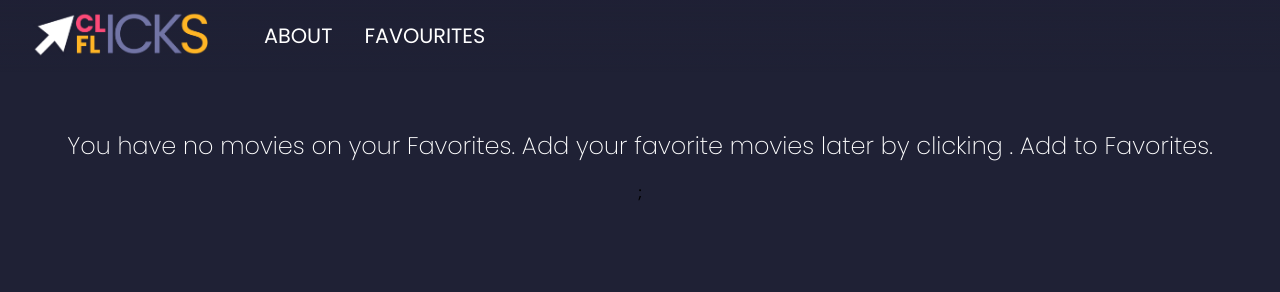
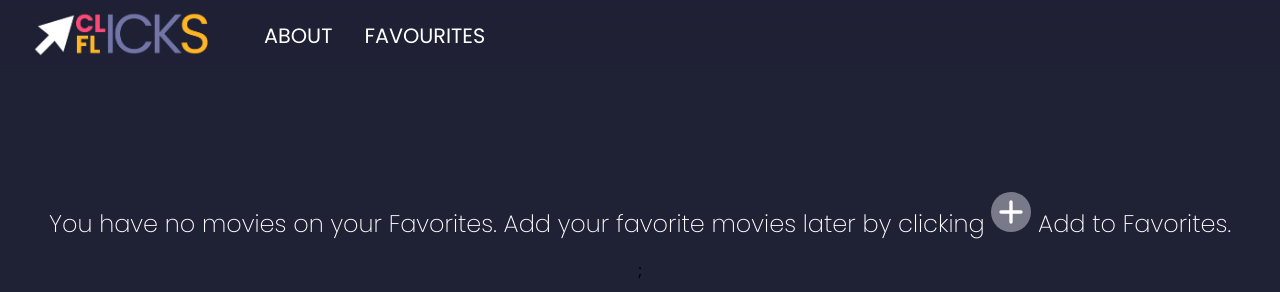
Before and after one commit to fgerrymok/react-movie-app, a React (Vite) app in the folder movie-app/: page /favourites in a window 1280 px wide. Shown: the top 292 px of the page. Built offline with nearby package versions, Linux system fonts and the light colour scheme; no server answers.

Commit message:
Finished updating favourites

```diff
--- a/movie-app/src/pages/FavouritesPage.jsx
+++ b/movie-app/src/pages/FavouritesPage.jsx
@@ -42,7 +42,7 @@ export default function Favourites() {
 
   return (
     <div className="main-body">
-      <h2 className={Object.keys(favouritedMovies).length === 0 ? "show-message" : "hide-message"}>You have no movies on your Favorites. Add your favorite movies later by clicking . Add to Favorites.</h2>;
+      <h2 className={Object.keys(favouritedMovies).length === 0 ? "show-message" : "hide-message"}>You have no movies on your Favorites. Add your favorite movies later by clicking {addToFavouritesSvg} Add to Favorites.</h2>;
       <div className="favourites-movie-container">
         {Object.keys(favouritedMovies).map((key) => {
           const stringifiedObject = localStorage.getItem(key);
--- a/movie-app/src/styles/Favourites.css
+++ b/movie-app/src/styles/Favourites.css
@@ -1,5 +1,5 @@
 .main-body {
-  min-height: 90vh;
+  min-height: 89.4vh;
   display: flex;
   flex-direction: column;
 }
@@ -34,9 +34,10 @@
 }
 
 .show-message {
-  margin-top: 8rem;
+  margin-top: 12rem;
   display: block;
   color: white;
+
 }
 
 @media (min-width: 50rem) {
```
